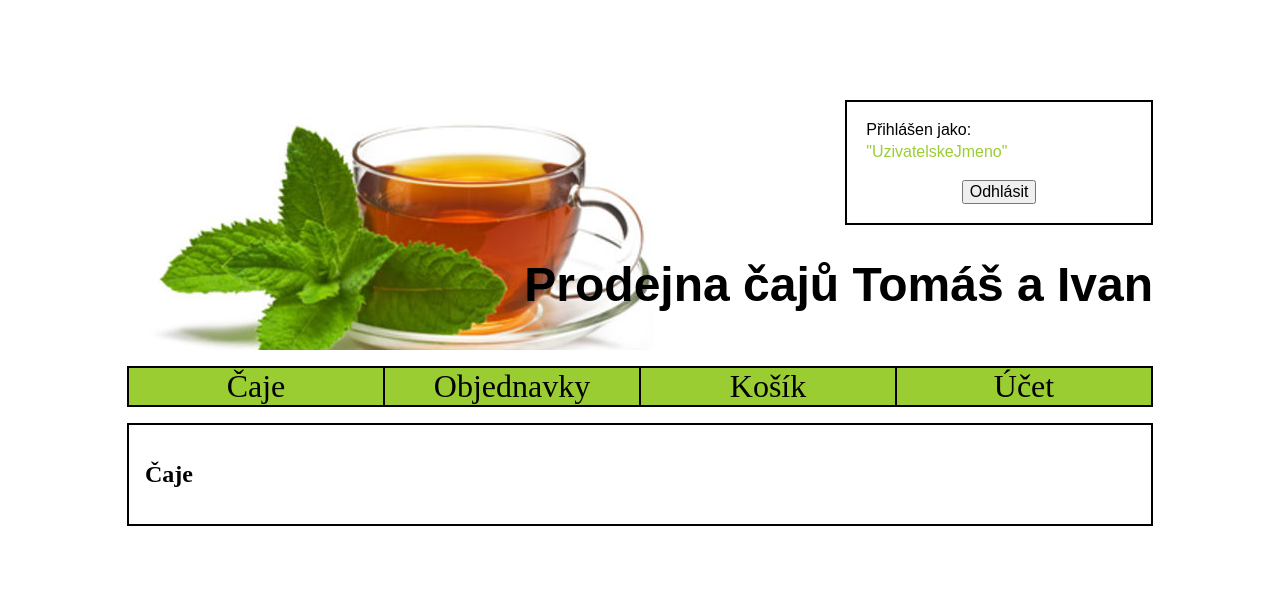
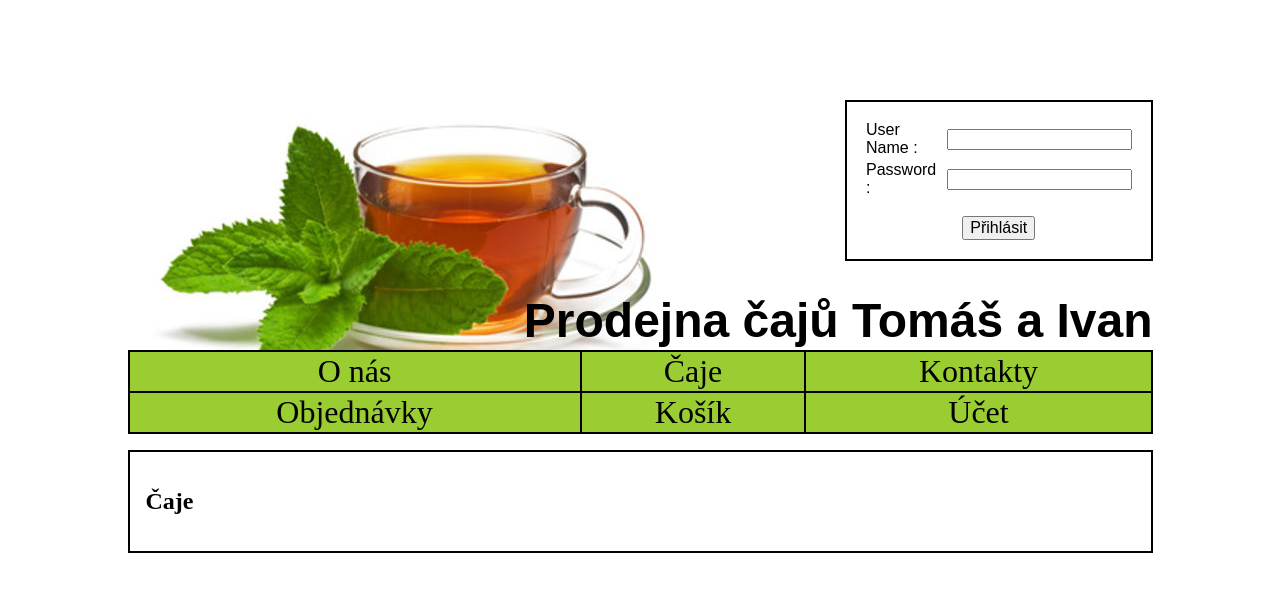
Before and after one commit to BetaRavener/IIS-projekt, a PHP site: page /caje.php in a window 1280 px wide. Shown: the top 592 px of the page. Run offline with PHP 8.4, Linux system fonts and the light colour scheme; data that the repository does not hold is empty.

Commit message:
Funguje prihlaseni i ohlaseni ale zustava se na index.php... musime se domluvit kam budem prechazet po prihlaseni a jak si pamatovat ze jsme prihlasení.

```diff
--- a/caje.php
+++ b/caje.php
@@ -10,46 +10,31 @@
 <body>
 
     <?php
-    /*
         header("Content-Type: text/html; charset=UTF-8");
-
-          $db = mysql_connect('localhost:/var/run/mysql/mysql.sock', 'xcizek12', 'gunapu9a');
-          if (!$db) die('nelze se pripojit '.mysql_error());
-          if (!mysql_select_db('xcizek12', $db)) die('database neni dostupna '.mysql_error());
-    */
     ?>
 
     <div id="main">
         <div id="header">
-        <table class="login">
-          <tr>
-            <td colspan="2" class="label">Přihlášen jako:</td>
-          </tr>
-          <tr>
-            <td colspan="2" class="name">"UzivatelskeJmeno"</td>
-          </tr>
-          <tr>
-            <td colspan="2" class="button"><input type="submit" name="login" value="Odhlásit" style="font-size:1em; font-family: fantasy" /></td>
-          </tr>
-        </table>
+            <?php
+                if($logged)
+                {
+                    include 'logged.php';
+                }
+                else
+                {
+                    include 'login.php';
+                }
+            ?>
             <h1>Prodejna čajů Tomáš a Ivan</h1>
         </div>
-      <div id="menu">
-        <ul>
-        	<a href="caje.php"><li>Čaje</li></a>
-        	<a href=""><li>Objednavky</li></a>
-        	<a href=""><li>Košík</li></a>
-          <a href=""><li>Účet</li></a>
-        </ul>
-      </div>
+
+        <?php $logged = true ?>
+        <?php include 'menu.php' ?>
         <div id="content">
             <h2>Čaje</h2>
         </div>
         <div id="footer">
-
         </div>
     </div>
-
-
 </body>
 </html>
--- /dev/null
+++ b/login.php
@@ -0,0 +1,15 @@
+<table class="login">
+    <form name="f1" method="POST" action="index.php" id="f1">
+        <tr>
+            <td class="label">User Name : </td>
+            <td><input type="text" name="username" value="" /></td>
+        </tr>
+        <tr>
+            <td class="label">Password   : </td>
+            <td><input type="password" name="password" value="" /></td>
+        </tr>
+        <tr>
+            <td colspan="2" class="button"><input type="submit" name="login" value="Přihlásit" style="font-size:1em; font-family: fantasy" /></td>
+        </tr>
+    </form>
+</table>
--- /dev/null
+++ b/menu.php
@@ -0,0 +1,16 @@
+<div id="menu">
+  <table>
+    <tr>
+        <td>O nás</td>
+        <td><a href="caje.php">Čaje</a></td>
+        <td>Kontakty</td>
+    </tr>
+<?php if ($logged) { ?>
+    <tr>
+        <td>Objednávky</td>
+        <td>Košík</td>
+        <td>Účet</td>
+    </tr>
+<?php } ?>
+  </table>
+</div>
--- a/style.css
+++ b/style.css
@@ -5,7 +5,7 @@ body
 
 #main
 {
-    width: 1026px;
+    width: 1025px;
     margin: auto;
     background-color: white;
 }
@@ -52,34 +52,38 @@ body
 #menu
 {
     width: 100%;
+    text-align: center;
 }
 
-#menu ul
+#menu table
 {
-    display: table;
     width: 100%;
-    padding: 0;
-    list-style-type: none;
-    border-left: 2px solid black;
+    background-color: black;
+    margin-bottom: 1em;
 }
 
-#menu li
+#menu td
 {
-    display: inline-block;
     text-align: center;
-    width: 254px;
-    font-size: 2em;
-    border-right: 2px solid black;
-    border-top: 2px solid black;
-    border-bottom: 2px solid black;
     background-color: yellowgreen;
     cursor: default;
     color: black;
+    font-size: 2em;
 }
 
-#menu li:hover
+#menu td:hover
 {
     background-color: chocolate;
+}
+
+#menu a
+{
+    display: block;
+    height: 100%;
+    width: 100%;
+    color: black;
+    text-decoration: none;
+    cursor: default;
 }
 
 #content
```
Also changed, not shown: index.php (+41 -23 lines), logged.php (added, +12 -0 lines), odberatel.php (+13 -29 lines). Lines whose indentation alone changed are shown as unchanged.
